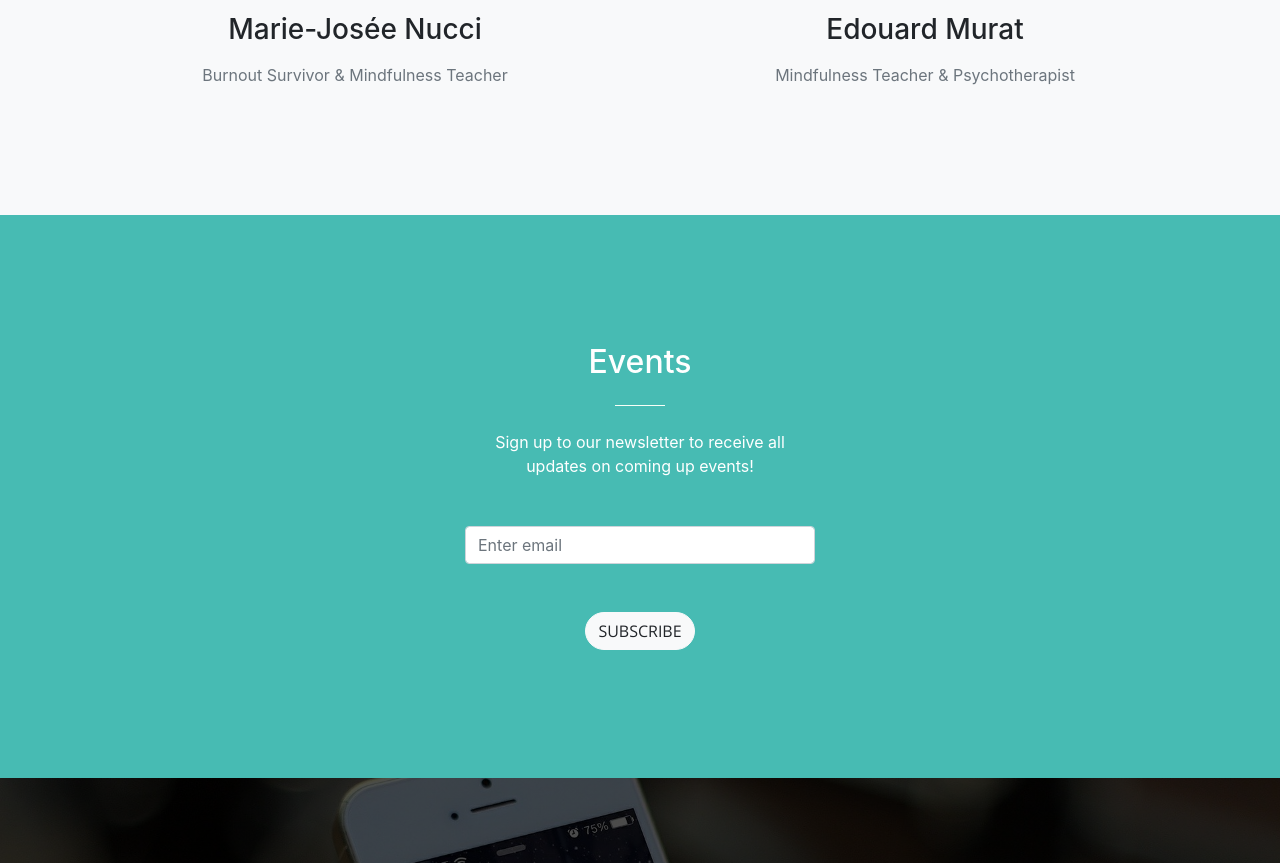
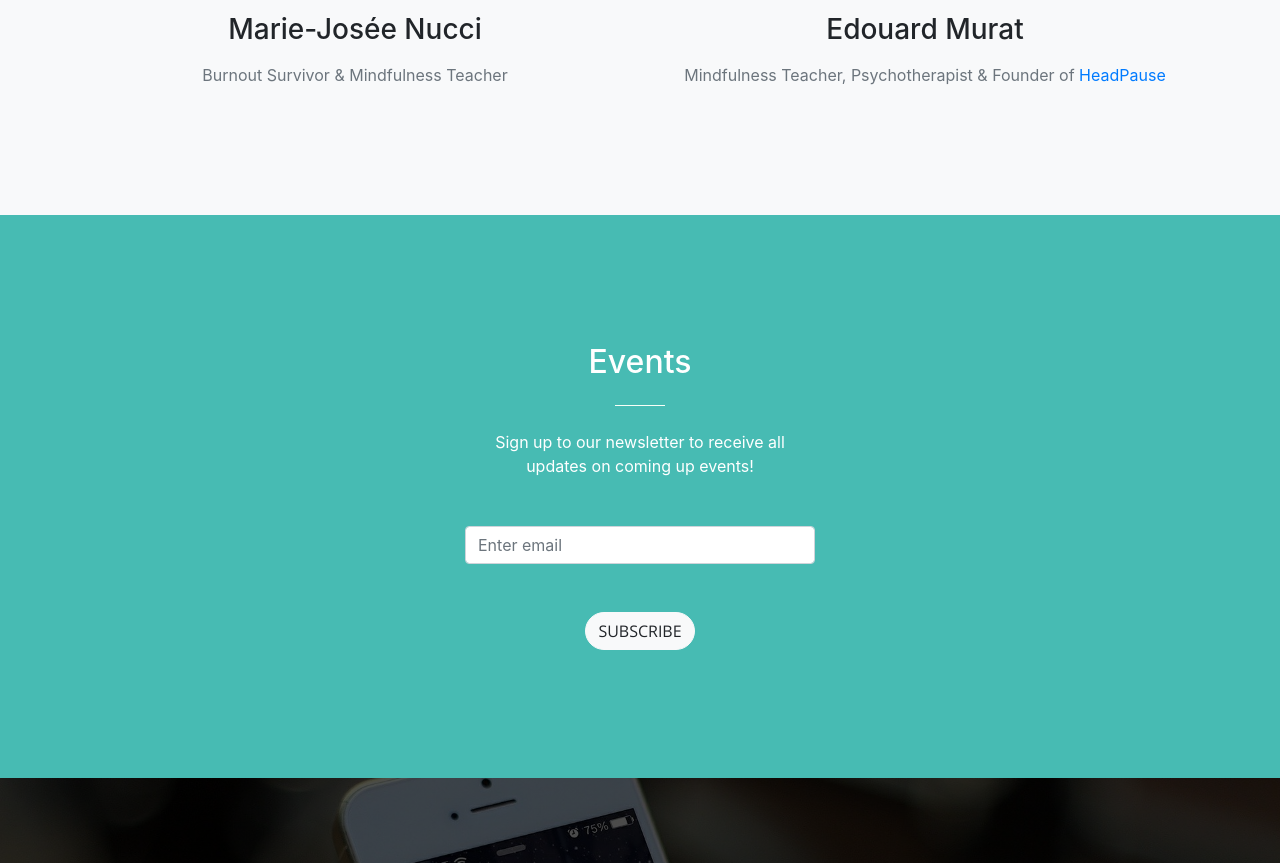
Before and after one commit to mindfulnessforburnout/mindfulnessforburnout.github.io, a website with bundled scripts: page index-en.html in a window 1280 px wide. Shown: the part 1953-2816 px from the top of the page. Built offline with nearby package versions, Linux system fonts and the light colour scheme.

Commit message:
Add headpause ref in Ed's description

```diff
--- a/index-en.html
+++ b/index-en.html
@@ -141,7 +141,7 @@
             <div class="mt-5 mx-auto">
               <img src="/img/team/edouard.jpg" class="mb-3 w-50 img-fluid rounded-circle sr-image"/>
               <h3 class="mb-3">Edouard Murat</h3>
-              <p class="text-muted mb-0">Mindfulness Teacher & Psychotherapist</p>
+              <p class="text-muted mb-0">Mindfulness Teacher, Psychotherapist & Founder of <a href="https://www.headpause.com/index-en.html">HeadPause</a></p>
             </div>
           </div>
         </div>
```
Also changed, not shown: index.html (+1 -1 lines).
